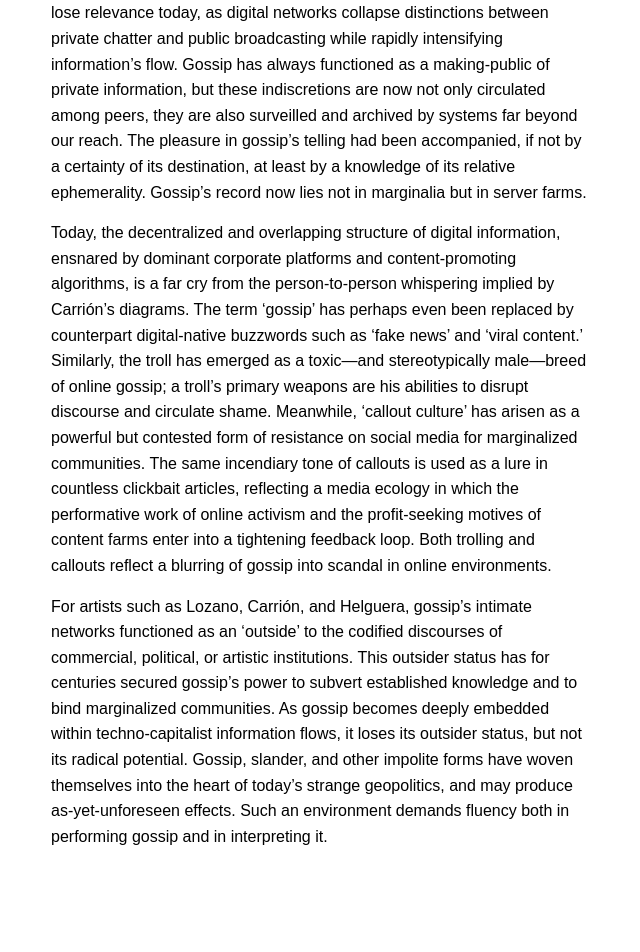
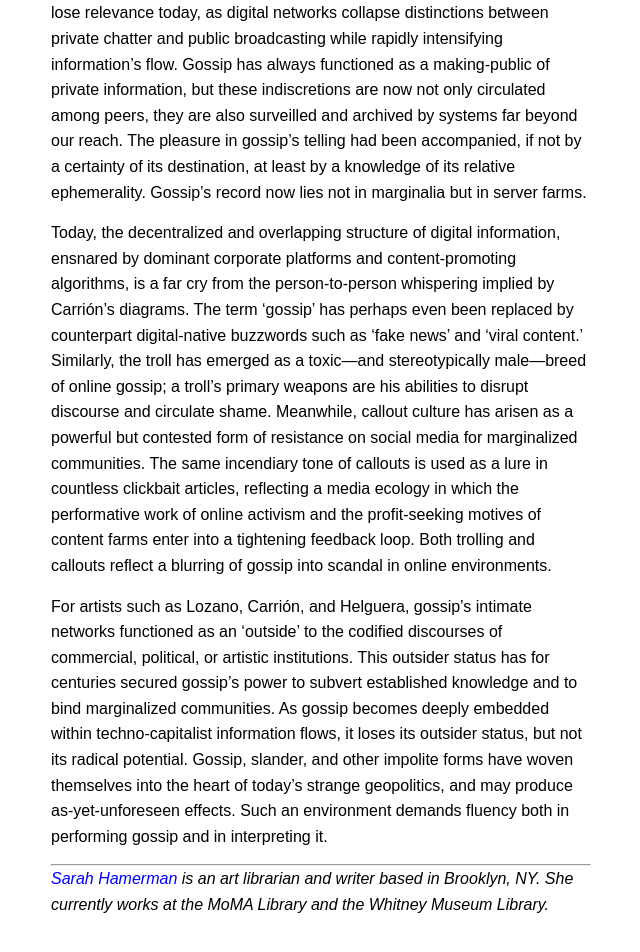
Before and after one commit to aredotna/building, a Jekyll site: the page built from _posts/2017-07-11-sarah-hamerman.markdown, in a window 1280 px wide and 1400 px high, scrolled down 10228 px. Shown: the part 422-1374 px from the top of the window, without its empty margins (319-959 px from the left). Built offline with Jekyll 4.4.1, drawn with Linux system fonts in a browser that asks for light colours; before the commit the page ends 11559 px from its top, so only the background shows below that; some of the changed text lies outside the part shown.

Commit message:
QA Sarah Hamerman post

```diff
--- a/_posts/2017-07-11-sarah-hamerman.markdown
+++ b/_posts/2017-07-11-sarah-hamerman.markdown
@@ -26,7 +26,7 @@
 
 Carrión presented the results of his experiment in an academic-style lecture at the University of Amsterdam, intermingling semiotic and scholarly theories with the recounting of Hollywood scandals. The seriousness of the format was intended to contrast the supposed frivolity of the topic at hand. He defined gossip as an erratic, informal and collectively-created communication system that transcends the limitations of the individual artist and the artistic work. While such a concept of “art as gossip” might seem endemic to our current context of pervasive social networks, it was equally relevant to Carrión’s era, in which communications technologies—from video cameras to the first personal computers—were rapidly evolving. Likewise, the international network of Mail Art functioned as an expansive alternative to the gallery system in the 1970s and early 1980s.
 
-![](https://d2w9rnfcy7mm78.cloudfront.net/924907/large_0076960a27173390a21dbef6b02962eb)
+![](https://d2w9rnfcy7mm78.cloudfront.net/920066/original_e9c336c2298317c0dd036449e6ac6e42.png)
 
 Carrión’s work on gossip is echoed by other artists’ investigations, in which gossip frequently functions as a tactic, rather than an object of study. Lee Lozano, who famously ‘dropped out’ of the art world in 1969, juxtaposed informal communication to the strictures of the gallery system with her [_Dialogue Piece_](https://www.are.na/block/965992) of that same year. Lozano invited her interlocutors—friends with whom she would have otherwise interacted in public art settings—to have private dialogues in her loft. The informal and ephemeral nature of these chats contrasted with the ways discourse is leveraged for social capital in institutional settings. Lozano stated that the dialogues were not intended as ‘works,’ but as joyous social occasions in their own right.
 
@@ -40,12 +40,16 @@
 
 In a piece entitled [_Un Diagrama Familiar_](https://www.are.na/block/937189), the artist and journalist Jaime Serra stuck to the interactions of his personal network, using data to construct a portrait of the evolution of his family’s relationships over time. Serra adopted the visual language of infographics to map the daily communications of his immediate family between 2011 and 2014. The X and Y axes in the graphic indicate emotional vs. intellectual communication, and the thickness of the lines indicate the length of the interaction.
 
-Diagrams also figure into Carrión’s examination of gossip. In one of the most unique aspects of Gossip, Scandal, and Good Manners, a series of hand-drawn charts distinguish gossip from related forms of communication, like rumor, scandal, and slander. In [one series](https://www.are.na/block/920060), he defines gossip as an information chain, while rumor is defined by multiple movement, scandal by growing intensity, and slander by a definite target. [Another series of diagrams](https://www.are.na/block/920058) examines the directionality of each information structure: gossip displays a free evolution, rumor shows chaotic progress, scandal is marked by intensity radiation, and slander is a concentrated effort. [A further series](https://www.are.na/block/920061) depicts the four modes metaphorically: gossip as undulating reference, rumor as rotating joint, scandal as positive weight, and slander as precision bomb.
+Diagrams also figure into Carrión’s examination of gossip. In one of the most unique aspects of _Gossip, Scandal, and Good Manners_, a series of hand-drawn charts distinguish gossip from related forms of communication, like rumor, scandal, and slander. In [one series](https://www.are.na/block/920060), he defines gossip as an information chain, while rumor is defined by multiple movement, scandal by growing intensity, and slander by a definite target. [Another series of diagrams](https://www.are.na/block/920058) examines the directionality of each information structure: gossip displays a free evolution, rumor shows chaotic progress, scandal is marked by intensity radiation, and slander is a concentrated effort. [A further series](https://www.are.na/block/920061) depicts the four modes metaphorically: gossip as undulating reference, rumor as rotating joint, scandal as positive weight, and slander as precision bomb.
 
 <iframe class="arena-iframe" width="100%" height="2090" src="https://www.are.na/sarah-hamerman/ulises-carrion-gossip-diagrams/embed"></iframe>
 
 Carrión lifts the diagrammatic presentation mode from the social sciences in order to perform a poetic and open-ended investigation of informal communication systems. However, Carrión’s neat taxonomy of gossip may lose relevance today, as digital networks collapse distinctions between private chatter and public broadcasting while rapidly intensifying information’s flow. Gossip has always functioned as a making-public of private information, but these indiscretions are now not only circulated among peers, they are also surveilled and archived by systems far beyond our reach. The pleasure in gossip’s telling had been accompanied, if not by a certainty of its destination, at least by a knowledge of its relative ephemerality. Gossip’s record now lies not in marginalia but in server farms.
 
-Today, the decentralized and overlapping structure of digital information, ensnared by dominant corporate platforms and content-promoting algorithms, is a far cry from the person-to-person whispering implied by Carrión’s diagrams. The term ‘gossip’ has perhaps even been replaced by counterpart digital-native buzzwords such as ‘fake news’ and ‘viral content.’ Similarly, the troll has emerged as a toxic—and stereotypically male—breed of online gossip; a troll’s primary weapons are his abilities to disrupt discourse and circulate shame. Meanwhile, ‘callout culture’ has arisen as a powerful but contested form of resistance on social media for marginalized communities. The same incendiary tone of callouts is used as a lure in countless clickbait articles, reflecting a media ecology in which the performative work of online activism and the profit-seeking motives of content farms enter into a tightening feedback loop.  Both trolling and callouts reflect a blurring of gossip into scandal in online environments.
+Today, the decentralized and overlapping structure of digital information, ensnared by dominant corporate platforms and content-promoting algorithms, is a far cry from the person-to-person whispering implied by Carrión’s diagrams. The term ‘gossip’ has perhaps even been replaced by counterpart digital-native buzzwords such as ‘fake news’ and ‘viral content.’ Similarly, the troll has emerged as a toxic—and stereotypically male—breed of online gossip; a troll’s primary weapons are his abilities to disrupt discourse and circulate shame. Meanwhile, callout culture has arisen as a powerful but contested form of resistance on social media for marginalized communities. The same incendiary tone of callouts is used as a lure in countless clickbait articles, reflecting a media ecology in which the performative work of online activism and the profit-seeking motives of content farms enter into a tightening feedback loop.  Both trolling and callouts reflect a blurring of gossip into scandal in online environments.
 
 For artists such as Lozano, Carrión, and Helguera, gossip’s intimate networks functioned as an ‘outside’ to the codified discourses of commercial, political, or artistic institutions. This outsider status has for centuries secured gossip’s power to subvert established knowledge and to bind marginalized communities. As gossip becomes deeply embedded within techno-capitalist information flows, it loses its outsider status, but not its radical potential. Gossip, slander, and other impolite forms have woven themselves into the heart of today’s strange geopolitics, and may produce as-yet-unforeseen effects. Such an environment demands fluency both in performing gossip and in interpreting it.
+
+---
+
+_[Sarah Hamerman](https://www.are.na/sarah-hamerman) is an art librarian and writer based in Brooklyn, NY. She currently works at the MoMA Library and the Whitney Museum Library._
```
